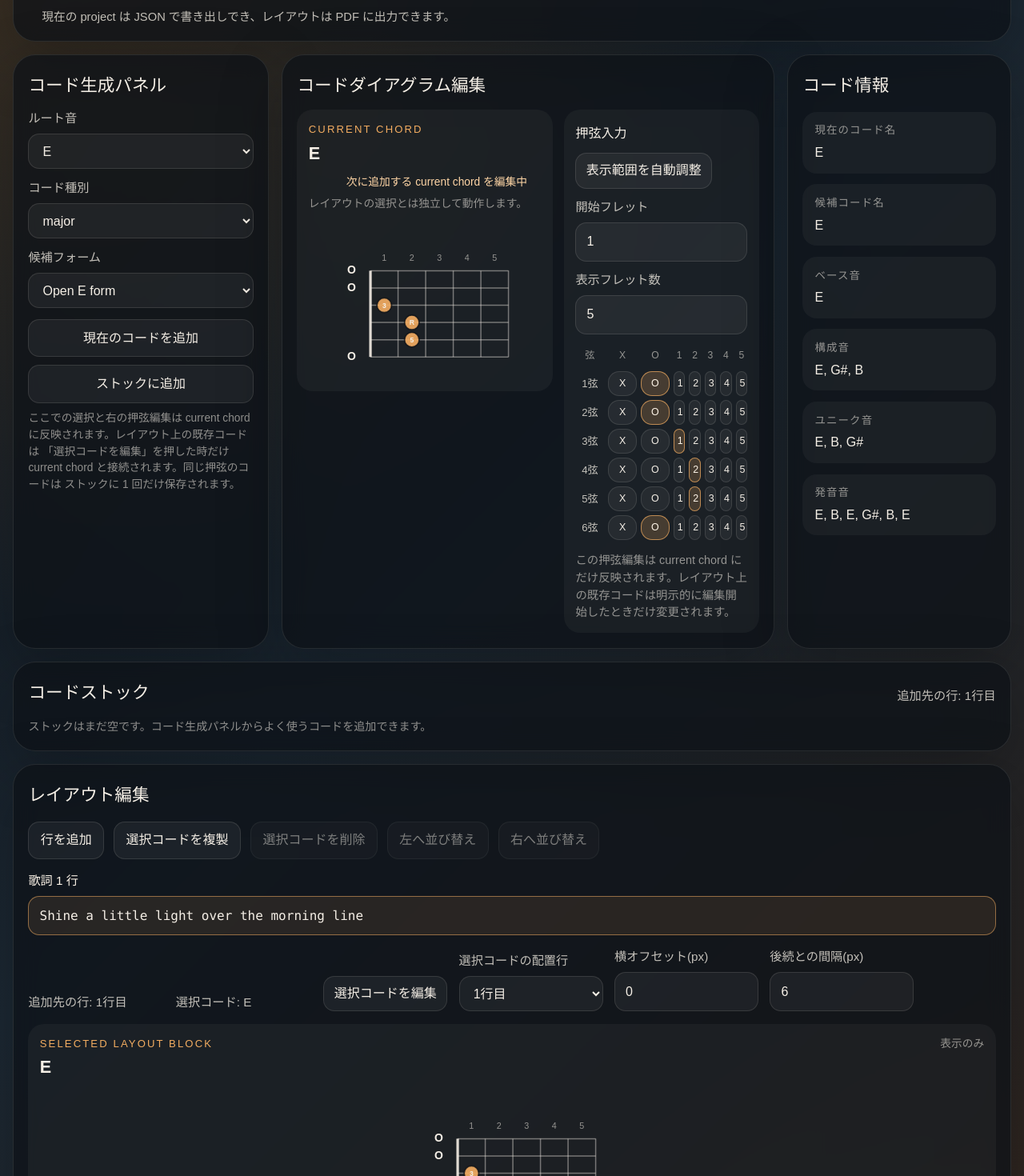
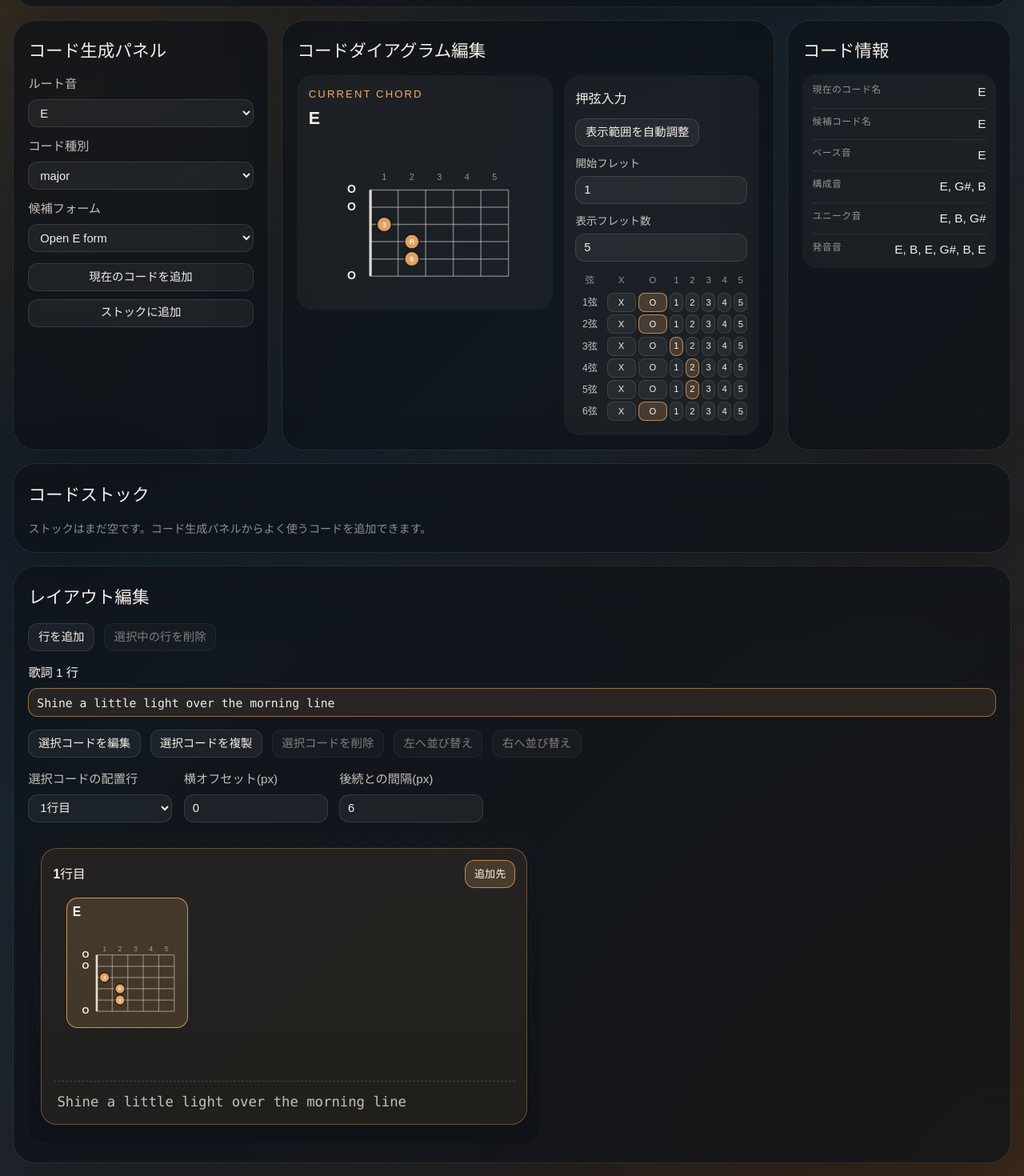
Before and after one commit to m43d4k/chordcanvas, a React (Vite) app: page / in a window 1280 px wide. Shown: the part 220-1690 px from the top of the page at 80% size. Built offline with nearby package versions, Linux system fonts and the light colour scheme.

Commit message:
Simplify layout editor UI and add row deletion

```diff
--- a/src/App.tsx
+++ b/src/App.tsx
@@ -294,11 +294,6 @@ function App() {
   const activeLayoutRowId = activeLayoutRow.id
   const selectedLayoutRow =
     layoutRows.find((row) => row.id === selectedLayoutRowId) ?? activeLayoutRow
-  const selectedLayoutRowIndex = Math.max(
-    0,
-    layoutRows.findIndex((row) => row.id === selectedLayoutRow.id),
-  )
-  const selectedLayoutRowLabel = getLayoutRowLabel(selectedLayoutRowIndex)
   const activeRowBlockIds = blocks
     .filter((block) => block.rowId === activeLayoutRowId)
     .map((block) => block.id)
@@ -668,6 +663,38 @@ function App() {
     setSelectedLayoutRowId(nextRow.id)
   }
 
+  function handleDeleteSelectedLayoutRow() {
+    if (layoutRows.length === 1) {
+      return
+    }
+
+    const selectedRowIndex = layoutRows.findIndex(
+      (row) => row.id === selectedLayoutRow.id,
+    )
+    const rowToRemove = layoutRows[selectedRowIndex]
+    const fallbackRow =
+      layoutRows[selectedRowIndex - 1] ?? layoutRows[selectedRowIndex + 1]
+
+    if (!rowToRemove || !fallbackRow) {
+      return
+    }
+
+    setLayoutRows((currentRows) =>
+      currentRows.filter((row) => row.id !== rowToRemove.id),
+    )
+    setBlocks((currentBlocks) =>
+      currentBlocks.map((block) =>
+        block.rowId === rowToRemove.id
+          ? {
+              ...block,
+              rowId: fallbackRow.id,
+            }
+          : block,
+      ),
+    )
+    setSelectedLayoutRowId(fallbackRow.id)
+  }
+
   function handleLyricsLineChange(
     rowId: string,
     event: ChangeEvent<HTMLInputElement>,
@@ -845,15 +872,14 @@ function App() {
             />
           </div>
 
+          {appFeedback ? (
             <p
-            className={`project-feedback${
-              appFeedback ? ` ${appFeedback.kind}` : ''
-            }`}
-            role={appFeedback?.kind === 'error' ? 'alert' : 'status'}
+              className={`project-feedback ${appFeedback.kind}`}
+              role={appFeedback.kind === 'error' ? 'alert' : 'status'}
             >
-            {appFeedback?.text ??
-              '現在の project は JSON で書き出しでき、レイアウトは PDF に出力できます。'}
+              {appFeedback.text}
             </p>
+          ) : null}
         </div>
       </header>
 
@@ -926,11 +952,6 @@ function App() {
                 ? 'このコードはストック済み'
                 : 'ストックに追加'}
             </button>
-            <p>
-              ここでの選択と右の押弦編集は current chord に反映されます。レイアウト上の既存コードは
-              「選択コードを編集」を押した時だけ current chord と接続されます。同じ押弦のコードは
-              ストックに 1 回だけ保存されます。
-            </p>
           </div>
         </section>
 
@@ -953,22 +974,14 @@ function App() {
                   </p>
                   <h3>{currentSummary.currentName}</h3>
                 </div>
+                {isEditingSelectedBlock ? (
                   <div className="editor-mode-controls">
-                  <p
-                    className={`meta-note editor-mode-note${
-                      isEditingSelectedBlock ? ' editing' : ''
-                    }`}
-                  >
-                    {isEditingSelectedBlock
-                      ? `${selectedBlockSummary.currentName} を編集中`
-                      : '次に追加する current chord を編集中'}
+                    <p className="meta-note editor-mode-note editing">
+                      {selectedBlockSummary.currentName} を編集中
                     </p>
-                  <p className="meta-note">
-                    {isEditingSelectedBlock
-                      ? `ID: ${selectedBlock.id}`
-                      : 'レイアウトの選択とは独立して動作します。'}
-                  </p>
+                    <p className="meta-note">ID: {selectedBlock.id}</p>
                   </div>
+                ) : null}
               </div>
 
               <ChordDiagram
@@ -1080,11 +1093,6 @@ function App() {
                 ))}
               </div>
 
-              <p className="manual-builder-note">
-                {isEditingSelectedBlock
-                  ? 'この押弦編集は選択中レイアウトコードに直接反映されています。'
-                  : 'この押弦編集は current chord にだけ反映されます。レイアウト上の既存コードは明示的に編集開始したときだけ変更されます。'}
-              </p>
             </div>
           </div>
         </section>
@@ -1149,9 +1157,6 @@ function App() {
           <div>
             <h2 id="stock-heading">コードストック</h2>
           </div>
-          <p className="stock-selection-note">
-            追加先の行: {selectedLayoutRowLabel}
-          </p>
         </div>
 
         {stockEntries.length > 0 ? (
@@ -1202,6 +1207,44 @@ function App() {
           <button onClick={handleAddLayoutRow} type="button">
             行を追加
           </button>
+          <button
+            disabled={layoutRows.length === 1}
+            onClick={handleDeleteSelectedLayoutRow}
+            type="button"
+          >
+            選択中の行を削除
+          </button>
+        </div>
+
+        <div className="layout-row-fields">
+          {layoutRows.map((row, index) => (
+            <label
+              className={`field lyrics-field${
+                row.id === selectedLayoutRow.id ? ' active' : ''
+              }`}
+              key={row.id}
+            >
+              <span>歌詞 {index + 1} 行</span>
+              <input
+                aria-label={`Lyrics line ${index + 1}`}
+                onChange={(event) => handleLyricsLineChange(row.id, event)}
+                onFocus={() => selectLayoutRow(row.id)}
+                type="text"
+                value={row.lyrics}
+              />
+            </label>
+          ))}
+        </div>
+
+        <div className="layout-toolbar">
+          <button
+            aria-pressed={isEditingSelectedBlock}
+            className="secondary-button"
+            onClick={toggleSelectedBlockEditing}
+            type="button"
+          >
+            {isEditingSelectedBlock ? '選択コードの編集を終了' : '選択コードを編集'}
+          </button>
           <button onClick={handleDuplicateBlock} type="button">
             選択コードを複製
           </button>
@@ -1231,44 +1274,7 @@ function App() {
           </button>
         </div>
 
-        <div className="layout-row-fields">
-          {layoutRows.map((row, index) => (
-            <label
-              className={`field lyrics-field${
-                row.id === selectedLayoutRow.id ? ' active' : ''
-              }`}
-              key={row.id}
-            >
-              <span>歌詞 {index + 1} 行</span>
-              <input
-                aria-label={`Lyrics line ${index + 1}`}
-                onChange={(event) => handleLyricsLineChange(row.id, event)}
-                onFocus={() => selectLayoutRow(row.id)}
-                type="text"
-                value={row.lyrics}
-              />
-            </label>
-          ))}
-        </div>
-
         <div className="layout-controls">
-          <p className="layout-selection-note">
-            追加先の行: {selectedLayoutRowLabel}
-          </p>
-
-          <p className="layout-selection-note">
-            選択コード: {selectedBlockSummary.currentName}
-          </p>
-
-          <button
-            aria-pressed={isEditingSelectedBlock}
-            className="secondary-button"
-            onClick={toggleSelectedBlockEditing}
-            type="button"
-          >
-            {isEditingSelectedBlock ? '選択コードの編集を終了' : '選択コードを編集'}
-          </button>
-
           <label className="field small">
             <span>選択コードの配置行</span>
             <select
@@ -1304,26 +1310,6 @@ function App() {
               value={selectedBlock.spacing}
             />
           </label>
-        </div>
-
-        <div className="diagram-card layout-selection-preview-card">
-          <div className="diagram-card-header">
-            <div>
-              <p className="meta-label">Selected layout block</p>
-              <h3>{selectedBlockSummary.currentName}</h3>
-            </div>
-            <p className="meta-note">
-              {isEditingSelectedBlock
-                ? 'current chord と接続中'
-                : '表示のみ'}
-            </p>
-          </div>
-
-          <ChordDiagram
-            fretting={selectedBlock.fretting}
-            markerLabels={selectedBlockSummary.stringDegreeLabels}
-            viewport={selectedBlockSummary.viewport}
-          />
         </div>
 
         <div className="layout-stage-wrapper">
--- a/src/index.css
+++ b/src/index.css
@@ -27,6 +27,10 @@
   --accent-soft: rgba(243, 173, 97, 0.16);
   --text-soft: rgba(245, 239, 230, 0.78);
   --text-dim: rgba(245, 239, 230, 0.56);
+  --control-height: 2.2rem;
+  --control-radius: 12px;
+  --control-padding-inline: 0.72rem;
+  --control-font-size: 0.9rem;
 }
 
 * {
@@ -193,7 +197,11 @@ button {
 .field input,
 .field select {
   width: 100%;
-  padding: 0.72rem 0.82rem;
+  height: var(--control-height);
+  padding: 0.32rem 0.62rem;
+  border-radius: var(--control-radius);
+  font-size: 0.92rem;
+  line-height: 1.2;
   outline: none;
 }
 
@@ -246,8 +254,22 @@ button {
   font-size: 1rem;
 }
 
-.secondary-button {
-  padding: 0.58rem 0.78rem;
+.secondary-button,
+.generator-actions button,
+.layout-toolbar button,
+.stock-card-actions button {
+  display: inline-flex;
+  align-items: center;
+  justify-content: center;
+  height: var(--control-height);
+  padding: 0 var(--control-padding-inline);
+  border-radius: var(--control-radius);
+  font-size: var(--control-font-size);
+  line-height: 1.2;
+  transition:
+    transform 160ms ease,
+    border-color 160ms ease,
+    background 160ms ease;
 }
 
 .manual-settings {
@@ -256,14 +278,30 @@ button {
   gap: 0.75rem;
 }
 
+.manual-settings .field {
+  gap: 0.3rem;
+}
+
+.manual-settings .field span {
+  font-size: 0.84rem;
+}
+
 .manual-settings .field.small {
   flex: 1 1 132px;
   min-width: 132px;
 }
 
+.manual-settings input {
+  height: 2.2rem;
+  padding: 0.32rem 0.62rem;
+  border-radius: 12px;
+  font-size: 0.92rem;
+  line-height: 1.2;
+}
+
 .manual-grid {
   display: grid;
-  gap: 0.3rem;
+  gap: 0.2rem;
   overflow-x: auto;
   padding-bottom: 0.2rem;
 }
@@ -271,13 +309,13 @@ button {
 .manual-grid-header,
 .manual-grid-row {
   display: grid;
-  gap: 0.3rem;
+  gap: 0.2rem;
   align-items: center;
 }
 
 .manual-grid-header {
   color: var(--text-dim);
-  font-size: 0.76rem;
+  font-size: 0.72rem;
 }
 
 .manual-grid-corner,
@@ -288,19 +326,20 @@ button {
   align-items: center;
   justify-content: center;
   min-width: 0;
-  min-height: 1.85rem;
+  min-height: 1.5rem;
 }
 
 .manual-grid-string {
   color: var(--text-soft);
-  font-size: 0.82rem;
+  font-size: 0.76rem;
 }
 
 .manual-grid button {
   min-width: 0;
-  min-height: 1.95rem;
-  padding: 0.2rem 0.25rem;
-  font-size: 0.78rem;
+  min-height: 1.5rem;
+  padding: 0.02rem 0.12rem;
+  border-radius: 8px;
+  font-size: 0.7rem;
   line-height: 1;
 }
 
@@ -310,26 +349,10 @@ button {
   color: #fff6ea;
 }
 
-.manual-builder-note {
-  margin: 0;
-  color: var(--text-dim);
-  font-size: 0.9rem;
-}
-
 .generator-actions {
   display: grid;
   gap: 0.6rem;
   margin-top: 0.85rem;
-}
-
-.generator-actions button,
-.layout-toolbar button,
-.stock-card-actions button {
-  padding: 0.68rem 0.9rem;
-  transition:
-    transform 160ms ease,
-    border-color 160ms ease,
-    background 160ms ease;
 }
 
 .generator-actions button:hover,
@@ -403,26 +426,38 @@ button {
 
 .info-list {
   display: grid;
-  gap: 0.85rem;
-  margin: 1rem 0 0;
-}
-
-.info-list div {
-  padding: 0.85rem 0.95rem;
+  gap: 0;
+  margin: 0.8rem 0 0;
+  padding: 0.2rem 0.75rem;
   border-radius: 18px;
   background: rgba(255, 255, 255, 0.04);
 }
 
+.info-list div {
+  display: grid;
+  grid-template-columns: 5.5rem minmax(0, 1fr);
+  gap: 0.25rem 0.7rem;
+  align-items: start;
+  padding: 0.55rem 0;
+}
+
+.info-list div + div {
+  border-top: 1px solid rgba(245, 239, 230, 0.08);
+}
+
 .info-list dt {
   color: var(--text-dim);
-  font-size: 0.84rem;
-  letter-spacing: 0.08em;
-  text-transform: uppercase;
+  font-size: 0.74rem;
+  letter-spacing: 0.04em;
+  line-height: 1.35;
 }
 
 .info-list dd {
-  margin: 0.35rem 0 0;
-  font-size: 1rem;
+  margin: 0;
+  font-size: 0.96rem;
+  line-height: 1.35;
+  text-align: right;
+  overflow-wrap: anywhere;
 }
 
 .layout-panel {
@@ -439,12 +474,6 @@ button {
   gap: 1rem;
   flex-wrap: wrap;
   align-items: flex-end;
-}
-
-.stock-selection-note {
-  margin: 0;
-  color: var(--text-soft);
-  font-size: 0.95rem;
 }
 
 .stock-grid {
@@ -536,24 +565,8 @@ button {
   margin-top: 1rem;
 }
 
-.layout-selection-note {
-  margin: 0;
-  min-width: 170px;
-  color: var(--text-soft);
-  font-size: 0.95rem;
-}
-
 .layout-controls .field.small {
   flex: 0 1 180px;
-}
-
-.layout-selection-preview-card {
-  margin-top: 1rem;
-}
-
-.layout-selection-preview-card .chord-diagram {
-  width: min(248px, 100%);
-  margin: 0 auto;
 }
 
 .layout-stage-wrapper {
@@ -810,10 +823,6 @@ button {
     flex-direction: column;
     align-items: stretch;
   }
-
-  .layout-selection-note {
-    min-width: 0;
-  }
 }
 
 @media (max-width: 760px) {
```
Also changed, not shown: 1 other file (tests, documents, lock files or other folders). Lines whose indentation alone changed are shown as unchanged.
